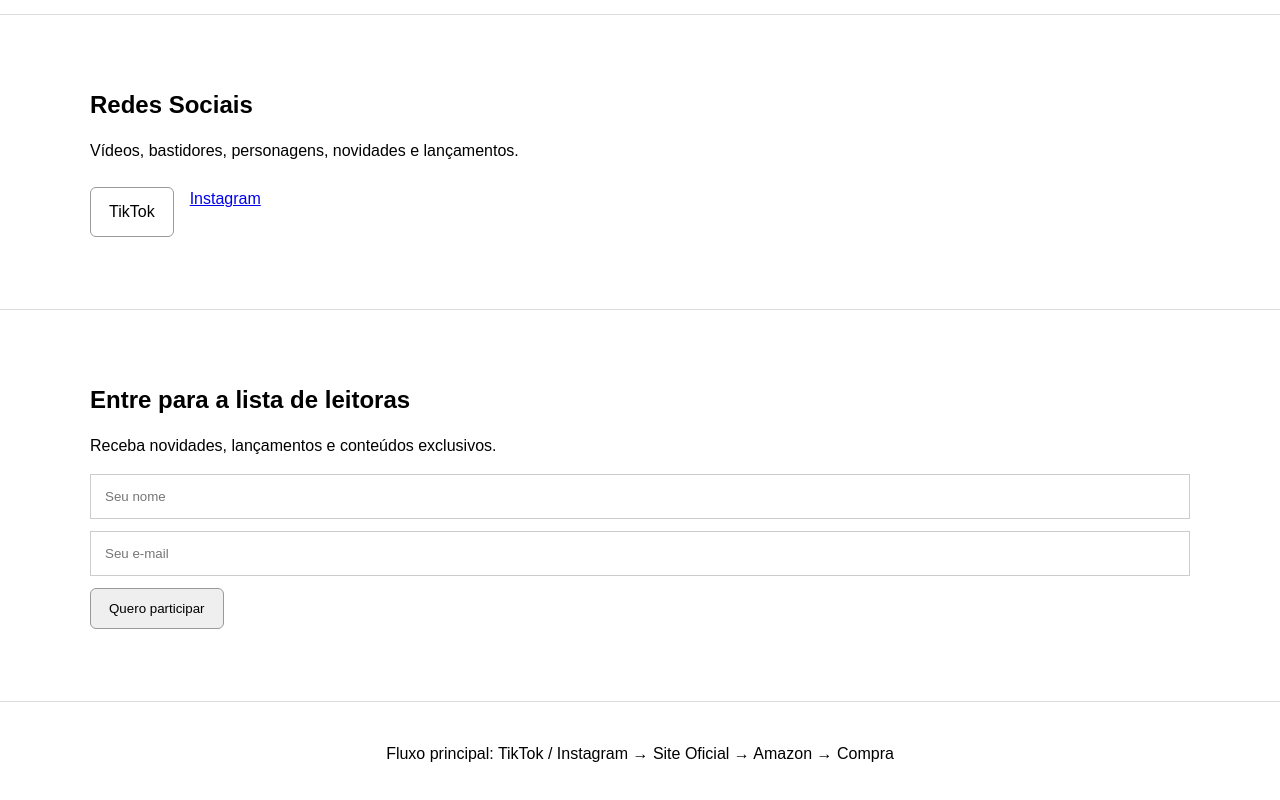
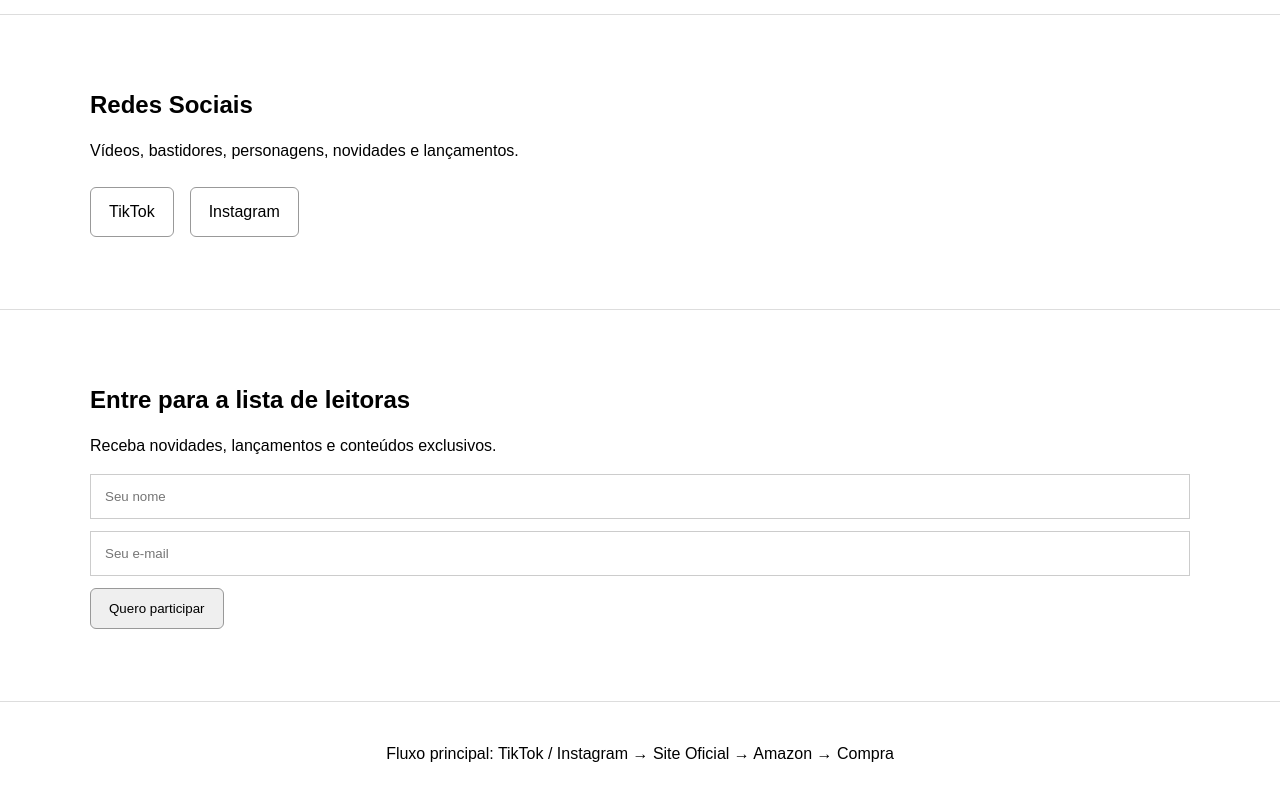
Before and after one commit to saraliivia19-prog/Karen-Soares-Escritora, a plain HTML site: page index.html in a window 1280 px wide. Shown: the part 3561-4361 px from the top of the page. Drawn offline with Linux system fonts and the light colour scheme.

Commit message:
Update index.html

```diff
--- a/index.html
+++ b/index.html
@@ -465,7 +465,10 @@ footer{
                 TikTok
             </a>
 
-            <a href="#"https://www.instagram.com/autorakarensoares?lqvp=czdrNTNoaTdvajl0">
+            <a href="https://www.instagram.com/autorakarensoares?lqvp=czdrNTNoaTdvajl0"
+   class="btn"
+   target="_blank"
+   rel="noopener noreferrer">
                 Instagram
             </a>
 
```
